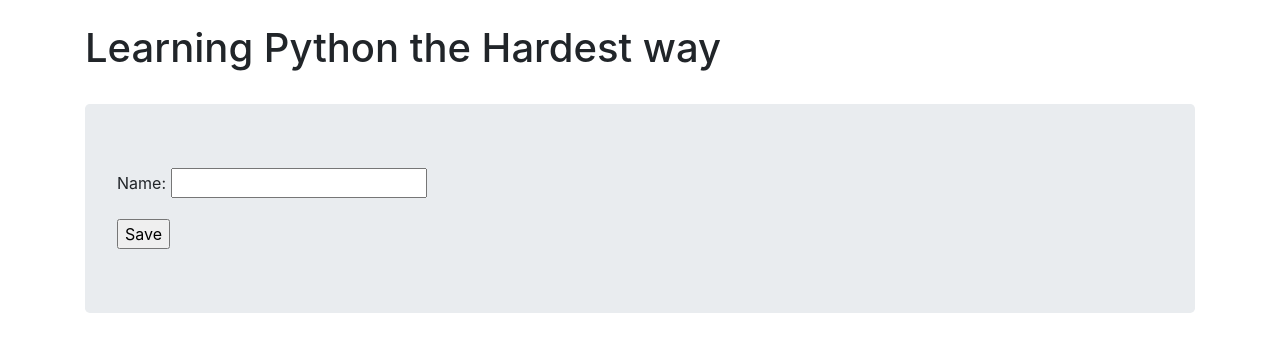
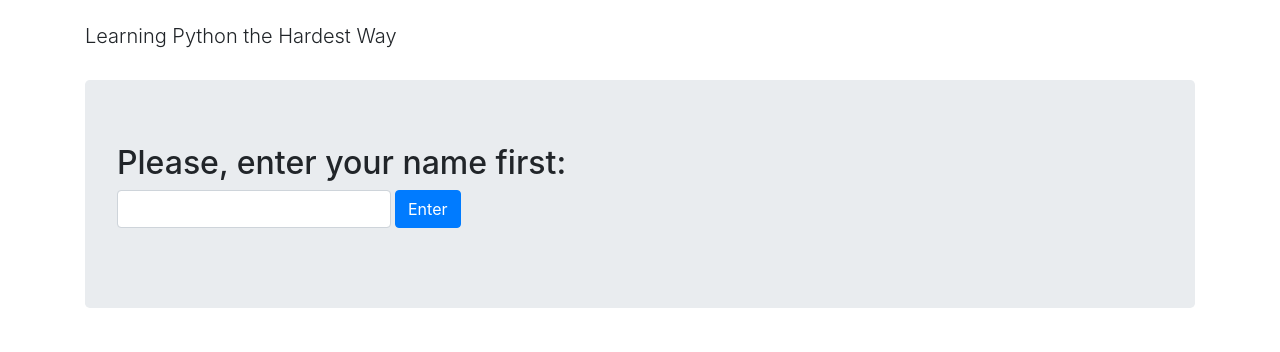
Before and after one commit to almazkun/the_hard_way, a Django app: page / in a window 1280 px wide. Shown: the top 352 px of the page. Run offline with Django 3.2, Linux system fonts and the light colour scheme; some libraries are stand-ins or nearby versions.

Commit message:
ex51 WIP

```diff
--- a/Python_3/LPTHW_projects/webpage/homepage/models.py
+++ b/Python_3/LPTHW_projects/webpage/homepage/models.py
@@ -1,9 +1 @@
 from django.db import models
-
-
-class Name(models.Model):
-    name = models.CharField(max_length=100)
-
-
-    def __str__(self):
-        return self.name
--- a/Python_3/LPTHW_projects/webpage/homepage/urls.py
+++ b/Python_3/LPTHW_projects/webpage/homepage/urls.py
@@ -1,6 +1,6 @@
 from django.urls import path
 
 
-from .views import HomepageView
+from .views import greeting
 
-urlpatterns = [path("", HomepageView.as_view(), name="home")]
+urlpatterns = [path("", greeting, name="home")]
--- a/Python_3/LPTHW_projects/webpage/homepage/views.py
+++ b/Python_3/LPTHW_projects/webpage/homepage/views.py
@@ -1,9 +1,10 @@
-from django.views.generic.edit import CreateView
-
-from .models import Name
+from django.shortcuts import render
 
 
-class HomepageView(CreateView):
-    model = Name
-    template_name = "home.html"
-    fields = ["name"]
+def greeting(request):
+    name = {"name": "unknown"}
+    if "name" in request.GET:
+        name["name"] = request.GET["name"]
+
+
+    return render(request, "home.html", name)
--- a/Python_3/LPTHW_projects/webpage/templates/base.html
+++ b/Python_3/LPTHW_projects/webpage/templates/base.html
@@ -5,7 +5,7 @@
     </head>
     <body>
         <section class="container py-4">
-            <h1>Learning Python the Hardest way</h1>
+            <h1 class="lead">Learning Python the Hardest Way</h1>
         </section>
         <section class="container">
             {% block content %}
--- a/Python_3/LPTHW_projects/webpage/templates/home.html
+++ b/Python_3/LPTHW_projects/webpage/templates/home.html
@@ -3,14 +3,17 @@
 
 {% block content %}
     <div class="jumbotron">
-        {% for name in context %}
-            <h2>{{ name.name }}</h2>
-        {% endfor %}
-
-        <from method="POST">
+        {% if name != "unknown" %}
+        <h2 class="display-4">Good day, dear <strong>{{ name }}</strong>!</h2>
+        <p class="lead">Wish to play a little game?</p>
+        <a href="https://google.com"><button class="btn btn-danger">GO!</button></a>
+        {% else %}
+        <h2>Please, enter your name first:</h2>
+        <form class="form-inline" method="GET">
             {% csrf_token %}
-            {{ form.as_p }}
-            <input type="submit" value="Save"/>
-        </from>
+            <input class="form-control" type="text" name="name">
+            <button class="btn btn-primary mx-1" type="submit">Enter</button>
+        </form>
+        {% endif %}
     </div>
 {% endblock content %}
```
Also changed, not shown: Python_3/LPTHW_projects/webpage/homepage/migrations/0001_initial.py (deleted).
